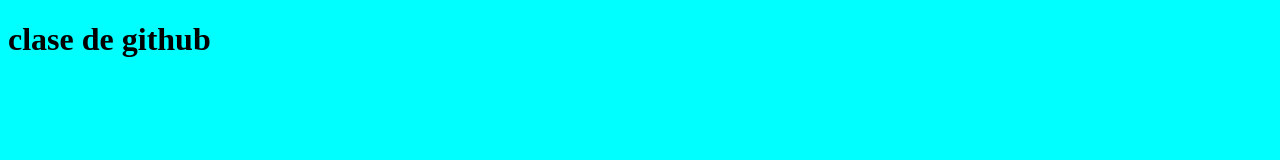
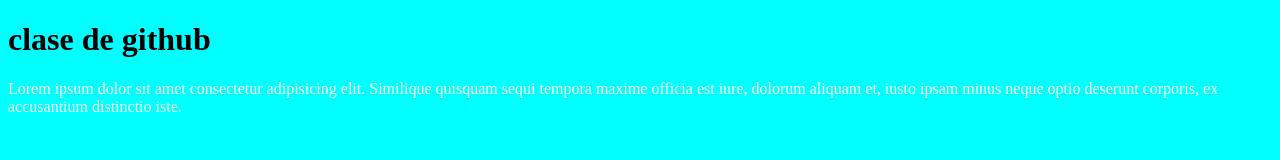
Before and after one commit to emanuelcabral22940/mirepo2, a plain HTML site: page index.html in a window 1280 px wide. Drawn offline with Linux system fonts and the light colour scheme.

Commit message:
segundo commit

```diff
--- a/estilos.css
+++ b/estilos.css
@@ -1,3 +1,7 @@
 body{
     background-color: aqua;
 }
+
+p{
+    color: white;
+}
--- a/index.html
+++ b/index.html
@@ -9,5 +9,6 @@
 </head>
 <body>
     <h1>clase de github</h1>
+    <p>Lorem ipsum dolor sit amet consectetur adipisicing elit. Similique quisquam sequi tempora maxime officia est iure, dolorum aliquam et, iusto ipsam minus neque optio deserunt corporis, ex accusantium distinctio iste.</p>
 </body>
 </html>
```
